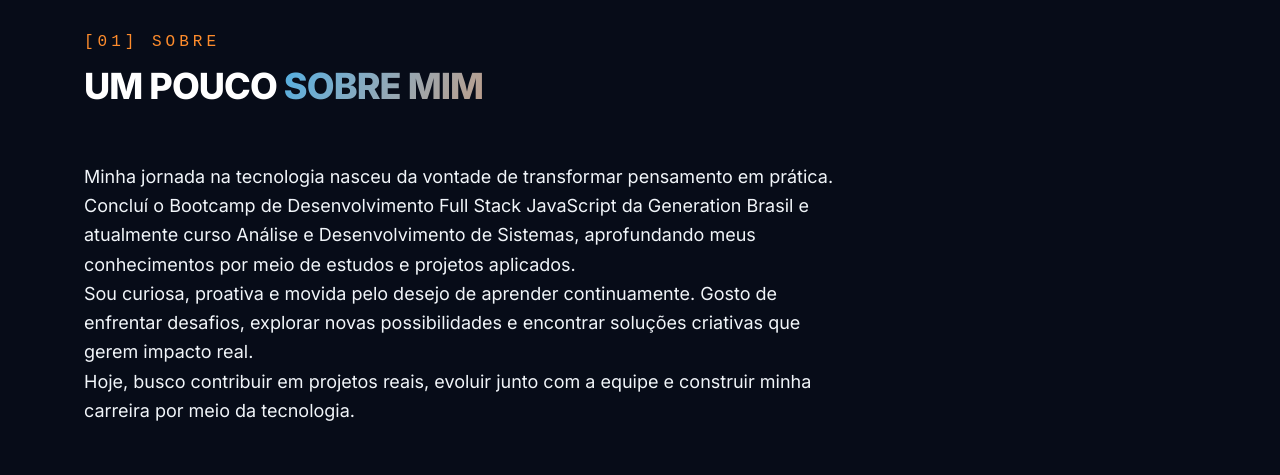
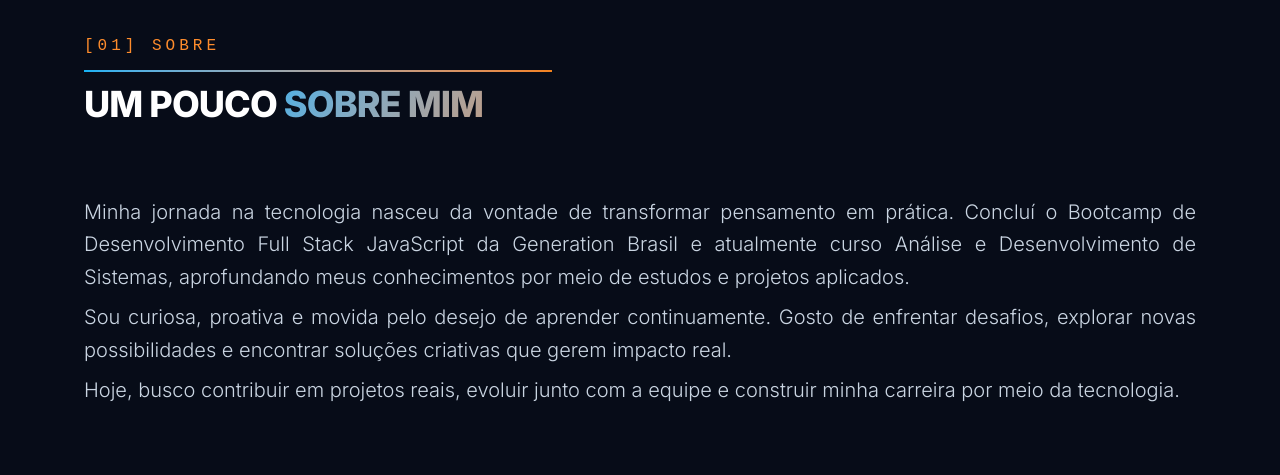
Before and after one commit to dev-yaleh/portifolio_pessoal_frontend, a React (Vite) app: page / in a window 1280 px wide. Shown: the part 870-1345 px from the top of the page. Built offline with nearby package versions, Linux system fonts and the light colour scheme; no server answers.

Commit message:
feat(About): Alteração do Heading 2

```diff
--- a/src/components/About.tsx
+++ b/src/components/About.tsx
@@ -2,55 +2,20 @@ import { Reveal, SectionHeading} from '.././components/Reveal';
 
 export default function About() {
   return (
-    <section id="sobre" className="mx-auto max-w-6xl scroll-mt-20 px-5 py-24">
+    <section id="sobre" className="mx-auto max-w-6xl scroll-mt-20 px-5 py-25">
       <SectionHeading eyebrow="[01] SOBRE" title="UM POUCO" highlight="SOBRE MIM" />
-      <div className="flex flex-wrap items-center justify-center gap-3 mb-10"></div>
-      <Reveal delay={0.1}>
-        <p className="max-w-3xl text-lg leading-relaxed text-muted-foreground">
+        <Reveal from="up" delay={0.30} className="text-justify space-y-2">
+          <p className="text-slate-300 leading-relaxed font-light text-xl">
             Minha jornada na tecnologia nasceu da vontade de transformar pensamento em prática. Concluí o Bootcamp de Desenvolvimento Full Stack JavaScript da Generation Brasil e atualmente curso Análise e Desenvolvimento de Sistemas, aprofundando meus conhecimentos por meio de estudos e projetos aplicados.
           </p>
-        <p className="max-w-3xl text-lg leading-relaxed text-muted-foreground">
+          <p className="text-slate-300 leading-relaxed font-light text-xl">
             Sou curiosa, proativa e movida pelo desejo de aprender continuamente. Gosto de enfrentar desafios, explorar novas possibilidades e encontrar soluções criativas que gerem impacto real.
           </p>
-        <p className="max-w-3xl text-lg leading-relaxed text-muted-foreground">
+          <p className="text-slate-300 leading-relaxed font-light text-xl">
             Hoje, busco contribuir em projetos reais, evoluir junto com a equipe e construir minha carreira por meio da tecnologia.
           </p>
         </Reveal>
+
     </section>
   );
 }
-
-      {/*
-      <div className="max-w-5xl mx-auto px-4 sm:px-6 lg:px-8">
-        <Reveal from="left" className="text-left mb-12">
-          <p className="text-brandOrange text-xs font-normal uppercase tracking-widest">Sobre</p>
-          <h2 className="text-3xl sm:text-4xl font-extrabold text-white mt-2">
-            Um pouco <span className="text-gradient">sobre mim</span>
-          </h2>
-        </Reveal>
-
-
-        <Reveal from="up" delay={0.15} className="text-justify glass-card rounded-2xl p-8 sm:p-10 border border-borderCol flex flex-col space-y-4">
-          <p className="text-slate-300 leading-relaxed font-light text-lg">
-            Minha jornada na tecnologia nasceu da vontade de transformar pensamento em prática. Concluí o Bootcamp de Desenvolvimento Full Stack JavaScript da Generation Brasil e atualmente curso Análise e Desenvolvimento de Sistemas, aprofundando meus conhecimentos por meio de estudos e projetos aplicados.
-          </p>
-          <p className="text-slate-300 leading-relaxed font-light text-lg">
-            Sou curiosa, proativa e movida pelo desejo de aprender continuamente. Gosto de enfrentar desafios, explorar novas possibilidades e encontrar soluções criativas que gerem impacto real.
-          </p>
-          <p className="text-slate-300 leading-relaxed font-light text-lg">
-            Hoje, busco contribuir em projetos reais, evoluir junto com a equipe e construir minha carreira por meio da tecnologia.
-          </p>
-          */}
-
-
-/*
-export function About() {
-  return (
-    <section id="sobre" className="mx-auto max-w-6xl scroll-mt-20 px-5 py-24">
-      <SectionHeading eyebrow="[01]" title={t.about.title} />
-      <Reveal delay={0.1}>
-        <p className="max-w-3xl text-lg leading-relaxed text-muted-foreground">{t.about.body}</p>
-      </Reveal>
-    </section>
-  );
-}*/
--- a/src/components/ProjectsSection.tsx
+++ b/src/components/ProjectsSection.tsx
@@ -66,7 +66,7 @@ export default function ProjectsSection({ onTotalChange }: ProjectsSectionProps)
   return (
     <section id="projetos" className="py-20 border-b border-borderCol">
       <div className="max-w-7xl mx-auto px-4 sm:px-6 lg:px-8">
-        <SectionTitle eyebrow="Portfólio" title="Projetos" />
+        <SectionTitle eyebrow="Portfólio" title="Projetos"/>
 
         <div className="flex flex-wrap items-center justify-center gap-3 mb-10">
           <select
--- a/src/components/Reveal.tsx
+++ b/src/components/Reveal.tsx
@@ -84,10 +84,11 @@ export function SectionHeading({
       {eyebrow ? (
         <p className="font-mono text-base uppercase tracking-[0.25em] text-ember">{eyebrow}</p>
       ) : null}
+              <div className="w-117 h-[2px] mt-3 bg-gradient-to-r from-brandBlue to-brandOrange" />
       <h2 className="mt-3 text-3xl font-extrabold tracking-tight text-white sm:text-4xl">
       {title} {highlight ? <span className="text-gradient">{highlight}</span> : null}
       </h2>
-      <div className="ember-rule mt-4 w-24 rounded-full" />
+      <div className="ember-rule mt-18 w-24 rounded-full" />
       {subtitle ? <p className="mt-4 text-muted-foreground">{subtitle}</p> : null}
     </Reveal>
   );
--- a/src/index.css
+++ b/src/index.css
@@ -8,8 +8,8 @@
   --color-darkBg: #070c18;
   --color-cardBg: #0f172a;
   --color-borderCol: #1e293b;
-  --color-brandBlue: oklch(72% .15 235);
-  --color-brandOrange: oklch(0.72 0.17 55);
+  --color-brandBlue: oklch(72% .15 235); /*#12B2F4*/
+  --color-brandOrange: oklch(0.72 0.17 55); /*#F3821D*/
 
   --font-display: "Space Grotesk", ui-sans-serif, system-ui, sans-serif;/* títulos, hero */
   --font-mono: "JetBrains Mono", ui-monospace, monospace;      /* tech stack, badges */
```
Lines whose indentation alone changed are shown as unchanged.
